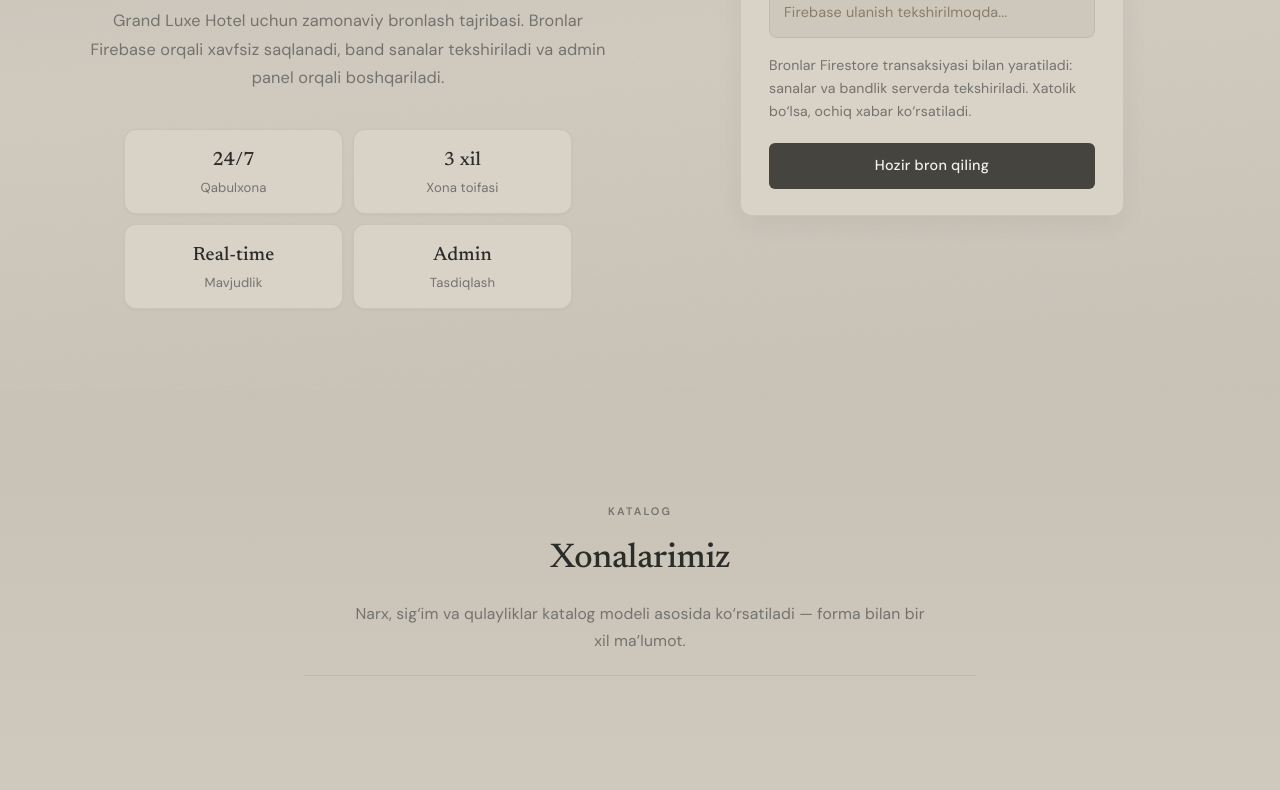
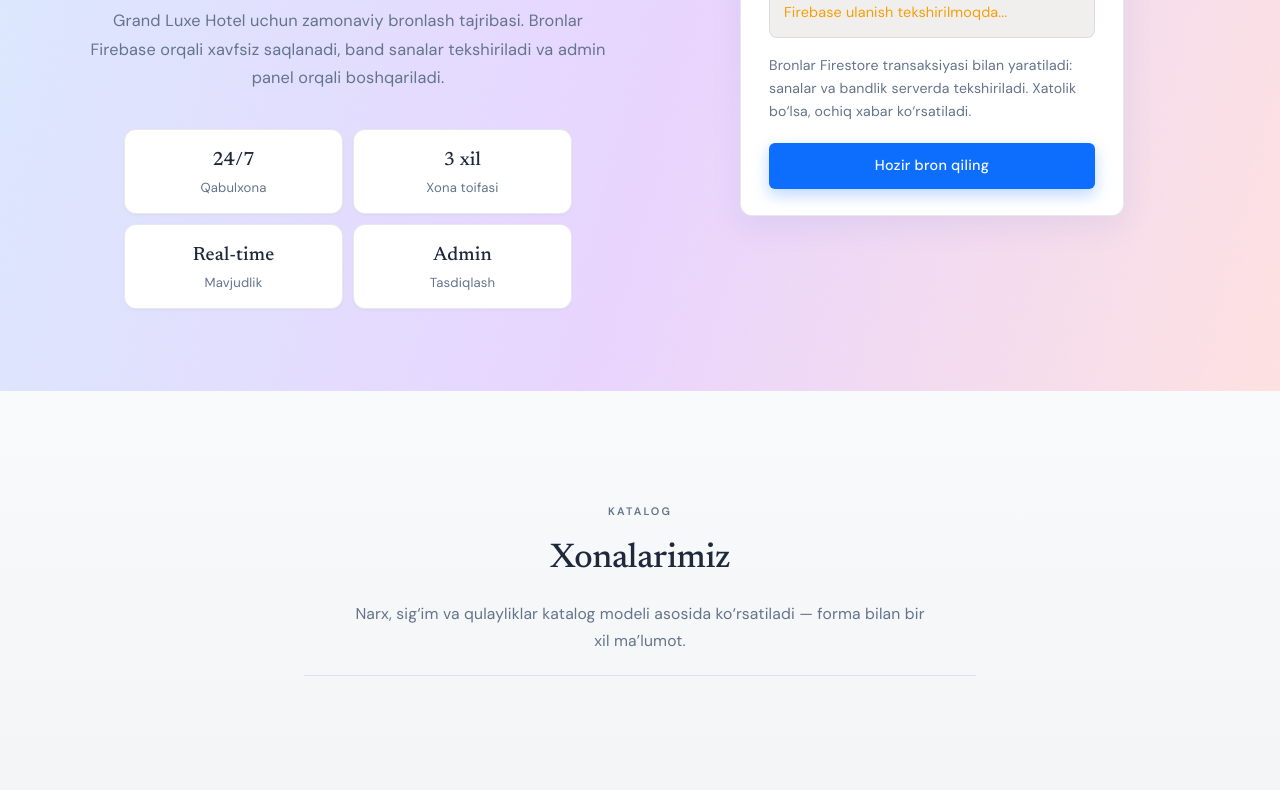
Before and after one commit to tursunboyevsanjarbek/The-Bron-Hotel, a plain HTML site: page index.html in a window 1280 px wide. Shown: the part 334-1124 px from the top of the page. Drawn offline with Linux system fonts and the light colour scheme; no server answers.

Commit message:
Match UI colors to the provided LuxeStay screenshots.
Use a brighter blue-centered palette with gradient hero/section backgrounds and updated cache versions so the new styling loads immediately.

Made-with: Cursor

```diff
--- a/index.html
+++ b/index.html
@@ -4,7 +4,7 @@
   <meta charset="UTF-8">
   <meta name="viewport" content="width=device-width, initial-scale=1.0">
   <title>Grand Luxe Hotel</title>
-  <link rel="stylesheet" href="./style.css?v=20260417d">
+  <link rel="stylesheet" href="./style.css?v=20260418a">
 </head>
 <body>
   <header class="site-header">
@@ -223,6 +223,6 @@
     </div>
   </div>
 
-  <script type="module" src="./main.js?v=20260417d"></script>
+  <script type="module" src="./main.js?v=20260418a"></script>
 </body>
 </html>
--- a/style.css
+++ b/style.css
@@ -1,52 +1,52 @@
 @import url("https://fonts.googleapis.com/css2?family=DM+Sans:ital,opsz,wght@0,9..40,400;0,9..40,500;0,9..40,600&family=Newsreader:ital,opsz,wght@0,6..72,400;0,6..72,500;0,6..72,600&display=swap");
 
-/* Sokin palitra — oq (#fff) ishlatilmaydi, faqat issiq kulrang-bej */
+/* Screenshot uslubi: och fon + ko'k aksent + ko'k-binafsha-sariq gradient */
 :root {
-  --canvas: #cfc9be;
-  --surface: #c4beb3;
-  --surface-raised: #d8d2c7;
-  --surface-muted: #bab4a9;
+  --canvas: #f3f4f6;
+  --surface: #ffffff;
+  --surface-raised: #ffffff;
+  --surface-muted: #eef2f7;
 
-  --text: #3a3a37;
-  --text-strong: #2c2c29;
-  --muted: #73736e;
+  --text: #334155;
+  --text-strong: #1e293b;
+  --muted: #64748b;
 
-  --line: rgba(45, 44, 40, 0.09);
-  --line-strong: rgba(45, 44, 40, 0.16);
-  --focus-ring: rgba(45, 44, 40, 0.12);
+  --line: rgba(148, 163, 184, 0.24);
+  --line-strong: rgba(100, 116, 139, 0.36);
+  --focus-ring: rgba(37, 99, 235, 0.18);
 
   /* Tugma va urg‘u: to‘q kulrang, rangli “chaqnash” yo‘q */
-  --btn: #45443f;
-  --btn-hover: #3a3935;
-  --ink: #3f3e3a;
-  --ink-deep: #32312e;
+  --btn: #0d6efd;
+  --btn-hover: #0b5ed7;
+  --ink: #1d4ed8;
+  --ink-deep: #1e40af;
 
-  --text-on-dark: #f2f1ee;
-  --muted-on-dark: rgba(242, 241, 238, 0.65);
+  --text-on-dark: #f8fafc;
+  --muted-on-dark: rgba(248, 250, 252, 0.72);
   --line-dark: rgba(255, 255, 255, 0.08);
 
   /* Mavjud kod bilan moslashish */
   --bg: var(--ink-deep);
   --card: var(--canvas);
-  --card-warm: #c8c2b6;
+  --card-warm: #e8eef8;
   --accent: var(--btn);
   --accent-hover: var(--btn-hover);
-  --accent-light: #6a6964;
-  --accent-soft: rgba(69, 68, 63, 0.08);
+  --accent-light: #3b82f6;
+  --accent-soft: rgba(59, 130, 246, 0.12);
   --accent-ring: var(--focus-ring);
   --brand: var(--btn);
-  --brand-bright: #8a8984;
+  --brand-bright: #60a5fa;
   --brand-dark: var(--btn-hover);
 
-  --success: #5a6b5a;
-  --warning: #8a7d6a;
-  --danger: #8b5a52;
+  --success: #16a34a;
+  --warning: #f59e0b;
+  --danger: #dc2626;
 
   --radius-lg: 12px;
   --radius-md: 8px;
   --radius-sm: 6px;
   --shadow-soft: 0 1px 3px rgba(0, 0, 0, 0.04);
-  --shadow-card: 0 8px 28px rgba(0, 0, 0, 0.05);
+  --shadow-card: 0 10px 32px rgba(30, 64, 175, 0.08);
   --font-sans: "DM Sans", system-ui, sans-serif;
   --font-display: "Newsreader", Georgia, serif;
 
@@ -115,7 +115,7 @@ textarea {
   position: sticky;
   top: 0;
   z-index: 50;
-  background: rgba(207, 201, 190, 0.92);
+  background: rgba(255, 255, 255, 0.95);
   color: var(--text);
   backdrop-filter: blur(12px);
   border-bottom: 1px solid var(--line);
@@ -146,8 +146,8 @@ textarea {
 .brand-mark {
   width: 8px;
   height: 8px;
-  border-radius: 1px;
-  background: var(--text-strong);
+  border-radius: 999px;
+  background: var(--btn);
   opacity: 0.85;
 }
 
@@ -201,19 +201,19 @@ textarea {
 .btn:focus-visible,
 .btn-outline:focus-visible,
 .btn-danger:focus-visible {
-  outline: 1px solid var(--text-strong);
+  outline: 2px solid var(--accent-light);
   outline-offset: 3px;
 }
 
 .btn {
   background: var(--btn);
   color: var(--text-on-dark);
-  box-shadow: none;
+  box-shadow: 0 6px 16px rgba(13, 110, 253, 0.28);
 }
 
 .btn:hover {
   background: var(--btn-hover);
-  transform: none;
+  transform: translateY(-1px);
   filter: none;
 }
 
@@ -257,7 +257,7 @@ textarea {
 .hero-bg {
   position: absolute;
   inset: 0;
-  background: linear-gradient(175deg, #c4bfb4 0%, var(--canvas) 48%, #c7c1b6 100%);
+  background: linear-gradient(105deg, #dbeafe 0%, #e9d5ff 52%, #fee2e2 100%);
 }
 
 .hero-bg::after {
@@ -421,11 +421,11 @@ textarea {
 }
 
 .section-alt {
-  background: linear-gradient(180deg, var(--card-warm) 0%, var(--canvas) 100%);
+  background: linear-gradient(180deg, #f8fafc 0%, var(--canvas) 100%);
 }
 
 .section-booking {
-  background: linear-gradient(180deg, var(--surface-muted) 0%, var(--canvas) 50%);
+  background: linear-gradient(180deg, #dbeafe 0%, #c4b5fd 48%, #f97316 100%);
 }
 
 .section-inner {
@@ -495,20 +495,20 @@ textarea {
 
 .room-card-visual {
   height: 156px;
-  background: linear-gradient(160deg, #b0afa8 0%, #8e8d88 100%);
+  background: linear-gradient(160deg, #60a5fa 0%, #818cf8 100%);
   position: relative;
 }
 
 .room-card:nth-child(1) .room-card-visual {
-  background: linear-gradient(160deg, #c4c3bd 0%, #9e9d97 100%);
+  background: linear-gradient(160deg, #3b82f6 0%, #6366f1 100%);
 }
 
 .room-card:nth-child(2) .room-card-visual {
-  background: linear-gradient(160deg, #a3a29c 0%, #85847e 100%);
+  background: linear-gradient(160deg, #6366f1 0%, #a855f7 100%);
 }
 
 .room-card:nth-child(3) .room-card-visual {
-  background: linear-gradient(160deg, #95948e 0%, #6f6e6a 100%);
+  background: linear-gradient(160deg, #a855f7 0%, #f97316 100%);
 }
 
 .room-card-visual::after {
@@ -609,8 +609,8 @@ textarea {
   width: 36px;
   height: 36px;
   border-radius: var(--radius-sm);
-  background: rgba(45, 44, 40, 0.06);
-  color: var(--text-strong);
+  background: rgba(59, 130, 246, 0.12);
+  color: var(--btn);
   font-size: 0.95rem;
   margin: 0 auto 14px;
   font-weight: 400;
@@ -763,7 +763,7 @@ textarea {
 }
 
 .site-footer {
-  background: var(--ink-deep);
+  background: #0f172a;
   color: var(--text-on-dark);
   padding-top: 44px;
   padding-bottom: 44px;
```
Also changed, not shown: admin.html (+2 -2 lines), login.html (+2 -2 lines).
